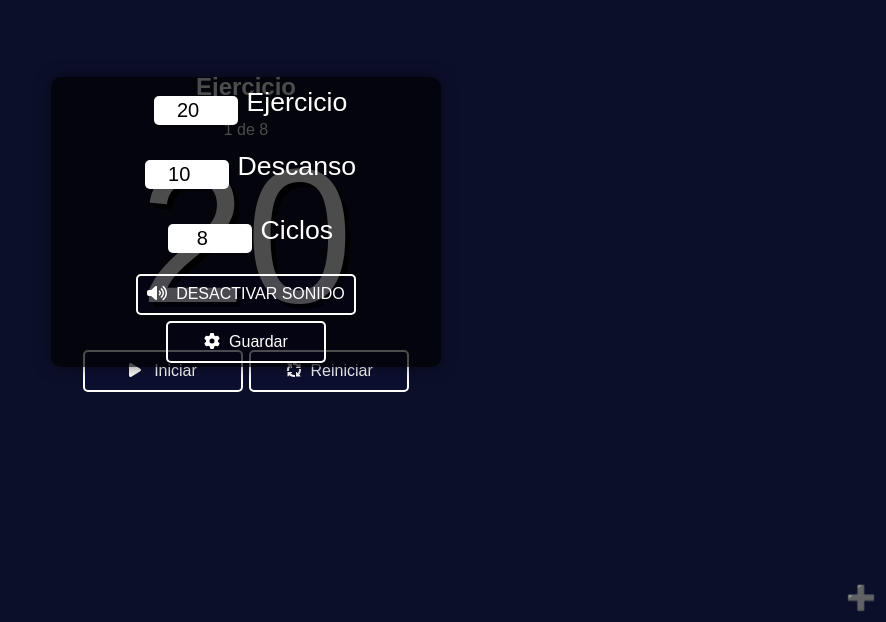
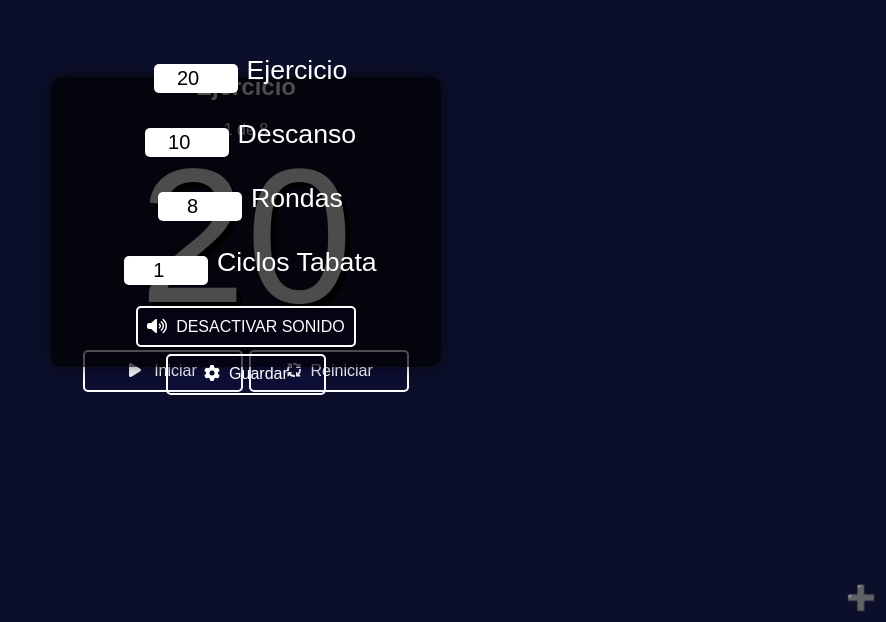
Before and after one commit to aljerr3/tabataclock, a React (Create React App) app: page / in a window 1280 px wide. Shown: the part 178-800 px from the top of the page, without its empty margins (394-1280 px from the left). Built offline with nearby package versions, Linux system fonts and the light colour scheme; a web font is replaced by a local one.

Commit message:
fix colors a css

```diff
--- a/src/Tabata.jsx
+++ b/src/Tabata.jsx
@@ -19,6 +19,11 @@ function TabataTimer() {
   const [restTime, setRestTime] = useState(10);
   const [totalCycles, setTotalCycles] = useState(8);
   const [soundEnabled, setSoundEnabled] = useState(true);
+
+  // Estados para ciclos Tabata
+  const [tabataCycles, setTabataCycles] = useState(1);
+  const [currentTabataCycle, setCurrentTabataCycle] = useState(1);
+  const [tempTabataCycles, setTempTabataCycles] = useState(1);
 
   const ding = new Audio(dingSound);
   const start = new Audio(startSound);
@@ -51,10 +56,19 @@ function TabataTimer() {
         } else {
           if (currentCycle === totalCycles && isResting) {
             if (soundEnabled) start.play();
+
+            if (currentTabataCycle === tabataCycles) {
               setIsActive(false);
               setCurrentCycle(1);
               setIsResting(false);
               setCurrentTime(workTime);
+              setCurrentTabataCycle(1);
+            } else {
+              setCurrentTabataCycle(prevCycle => prevCycle + 1);
+              setCurrentCycle(1);
+              setIsResting(false);
+              setCurrentTime(workTime);
+            }
           } else if (isResting) {
             if (soundEnabled) start.play();
             setCurrentCycle(prevCycle => prevCycle + 1);
@@ -70,7 +84,7 @@ function TabataTimer() {
     }
 
     return () => clearInterval(interval);
-  }, [isActive, isCountdownActive, countdownTime, currentTime, currentCycle, isResting, workTime, restTime, totalCycles, soundEnabled]);
+  }, [isActive, isCountdownActive, countdownTime, currentTime, currentCycle, isResting, workTime, restTime, totalCycles, soundEnabled, tabataCycles, currentTabataCycle]);
 
   function startTimer() {
     setIsCountdownActive(true);
@@ -86,6 +100,7 @@ function TabataTimer() {
       setRestTime(tempRestTime);
       setTotalCycles(tempTotalCycles);
       setCurrentTime(tempWorkTime);
+      setTabataCycles(tempTabataCycles);
     }
     setIsConfigOpen(!isConfigOpen);
   }
@@ -106,54 +121,6 @@ function TabataTimer() {
         />
         <div className="tabata-content">{children}</div>
       </div>
-    );
-  }
-
-  return (
-    <ProgressBar
-      currentTime={isCountdownActive ? countdownTime : currentTime}
-      totalTime={isCountdownActive ? 3 : (isResting ? restTime : workTime)}
-      isResting={isResting}
-      isCountdown={isCountdownActive}
-    >
-      <Timer
-        time={currentTime}
-        isResting={isResting}
-        cycle={currentCycle}
-        totalCycles={totalCycles}
-      />
-      <Controls
-        isActive={isActive}
-        start={startTimer}
-        pause={() => setIsActive(false)}
-        reset={() => {
-          setIsActive(false);
-          setCurrentTime(workTime);
-          setCurrentCycle(1);
-          setIsResting(false);
-        }}
-      />
-      {!isConfigOpen && (
-        <button className="configBtn" onClick={toggleConfig}>
-          <FontAwesomeIcon className="textIcon"  icon={faGear} />
-          Configurar
-        </button>
-      )}
-      {isConfigOpen && (
-        <ConfigPanel
-          workTime={tempWorkTime}
-          setWorkTime={setTempWorkTime}
-          restTime={tempRestTime}
-          setRestTime={setTempRestTime}
-          totalCycles={tempTotalCycles}
-          setTotalCycles={setTempTotalCycles}
-          soundEnabled={soundEnabled}
-          setSoundEnabled={setSoundEnabled}
-          toggleConfig={toggleConfig}  // Pasamos la función toggleConfig como prop
-        />
-      )}
-      <FullScreenToggle />
-    </ProgressBar>
     );
   }
 
@@ -191,7 +158,7 @@ function Controls({ isActive, start, pause, reset }) {
     );
   }
 
-function ConfigPanel({ workTime, setWorkTime, restTime, setRestTime, totalCycles, setTotalCycles, soundEnabled, setSoundEnabled, toggleConfig }) {
+  function ConfigPanel({ workTime, setWorkTime, restTime, setRestTime, totalCycles, setTotalCycles, soundEnabled, setSoundEnabled, tabataCycles, setTabataCycles, toggleConfig }) {
     return (
       <div className="config-container">
         <label className="lbl">
@@ -213,7 +180,7 @@ function ConfigPanel({ workTime, setWorkTime, restTime, setRestTime, totalCycles
           />
         </label>
         <label className="lbl">
-        Ciclos
+          Rondas
           <input
             className="inputConfig"
             type="number"
@@ -221,11 +188,19 @@ function ConfigPanel({ workTime, setWorkTime, restTime, setRestTime, totalCycles
             onBlur={(e) => setTotalCycles(Number(e.target.value))}
           />
         </label>
+        <label className="lbl">
+          Ciclos Tabata
+          <input
+            className="inputConfig"
+            type="number"
+            defaultValue={tabataCycles}
+            onBlur={(e) => setTabataCycles(Number(e.target.value))}
+          />
+        </label>
         <button className="soundBtn" onClick={() => setSoundEnabled(!soundEnabled)}>
           <FontAwesomeIcon className="textIcon" icon={soundEnabled ? faVolumeUp : faVolumeMute} />
           {soundEnabled ? "Desactivar Sonido" : "Activar Sonido"}
         </button>
-        {/* Aquí movimos el botón de guardar dentro del menú de configuración */}
         <button className="configBtn" onClick={toggleConfig}>
           <FontAwesomeIcon className="textIcon"  icon={faGear} />
           Guardar
@@ -256,4 +231,55 @@ function FullScreenToggle() {
     );
   }
 
+  return (
+    <ProgressBar
+      currentTime={isCountdownActive ? countdownTime : currentTime}
+      totalTime={isCountdownActive ? 3 : (isResting ? restTime : workTime)}
+      isResting={isResting}
+      isCountdown={isCountdownActive}
+    >
+      <Timer
+        time={currentTime}
+        isResting={isResting}
+        cycle={currentCycle}
+        totalCycles={totalCycles}
+      />
+      <Controls
+        isActive={isActive}
+        start={startTimer}
+        pause={() => setIsActive(false)}
+        reset={() => {
+          setIsActive(false);
+          setCurrentTime(workTime);
+          setCurrentCycle(1);
+          setIsResting(false);
+          setCurrentTabataCycle(1);
+        }}
+      />
+      {!isConfigOpen && (
+        <button className="configBtn" onClick={toggleConfig}>
+          <FontAwesomeIcon className="textIcon"  icon={faGear} />
+          Configurar
+        </button>
+      )}
+      {isConfigOpen && (
+        <ConfigPanel
+          workTime={tempWorkTime}
+          setWorkTime={setTempWorkTime}
+          restTime={tempRestTime}
+          setRestTime={setTempRestTime}
+          totalCycles={tempTotalCycles}
+          setTotalCycles={setTempTotalCycles}
+          soundEnabled={soundEnabled}
+          setSoundEnabled={setSoundEnabled}
+          tabataCycles={tempTabataCycles}
+          setTabataCycles={setTempTabataCycles}
+          toggleConfig={toggleConfig}
+        />
+      )}
+      <FullScreenToggle />
+    </ProgressBar>
+  );
+}
+
 export default TabataTimer;
```
Lines whose indentation alone changed are shown as unchanged.
